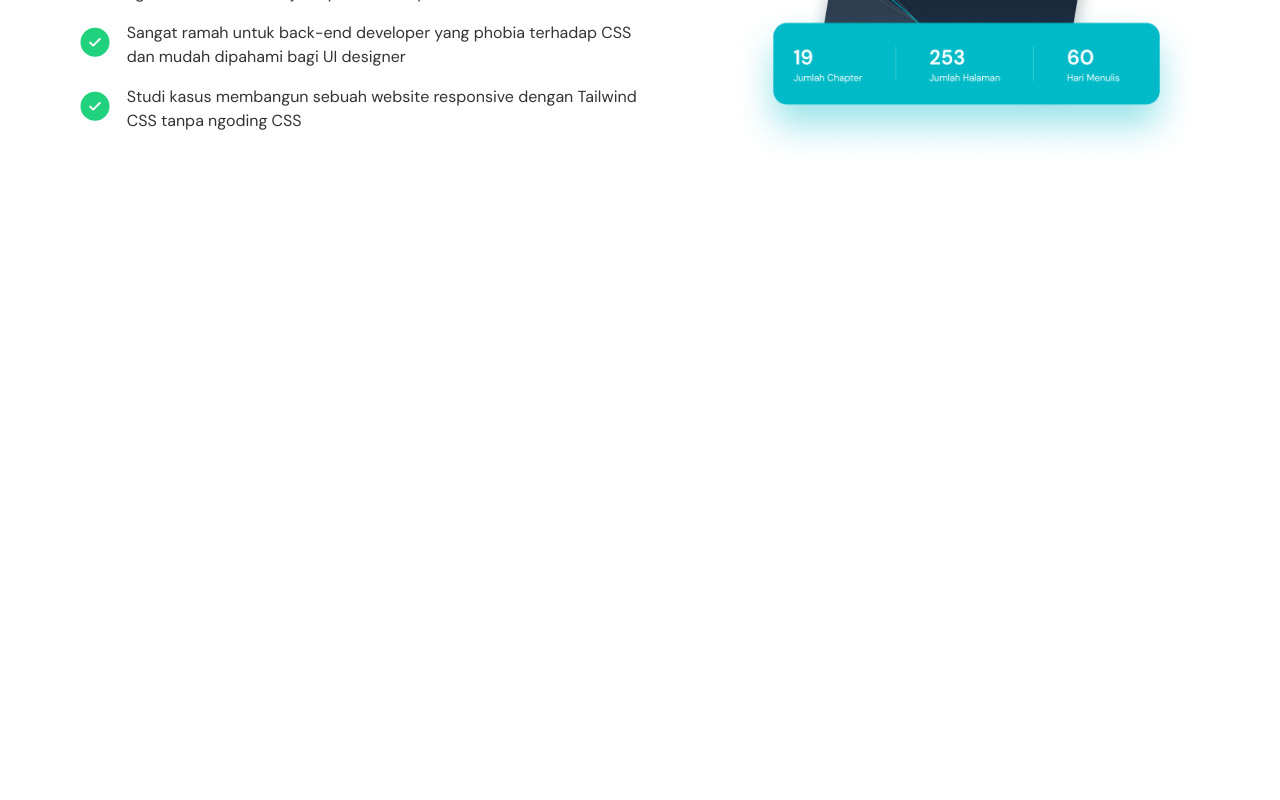
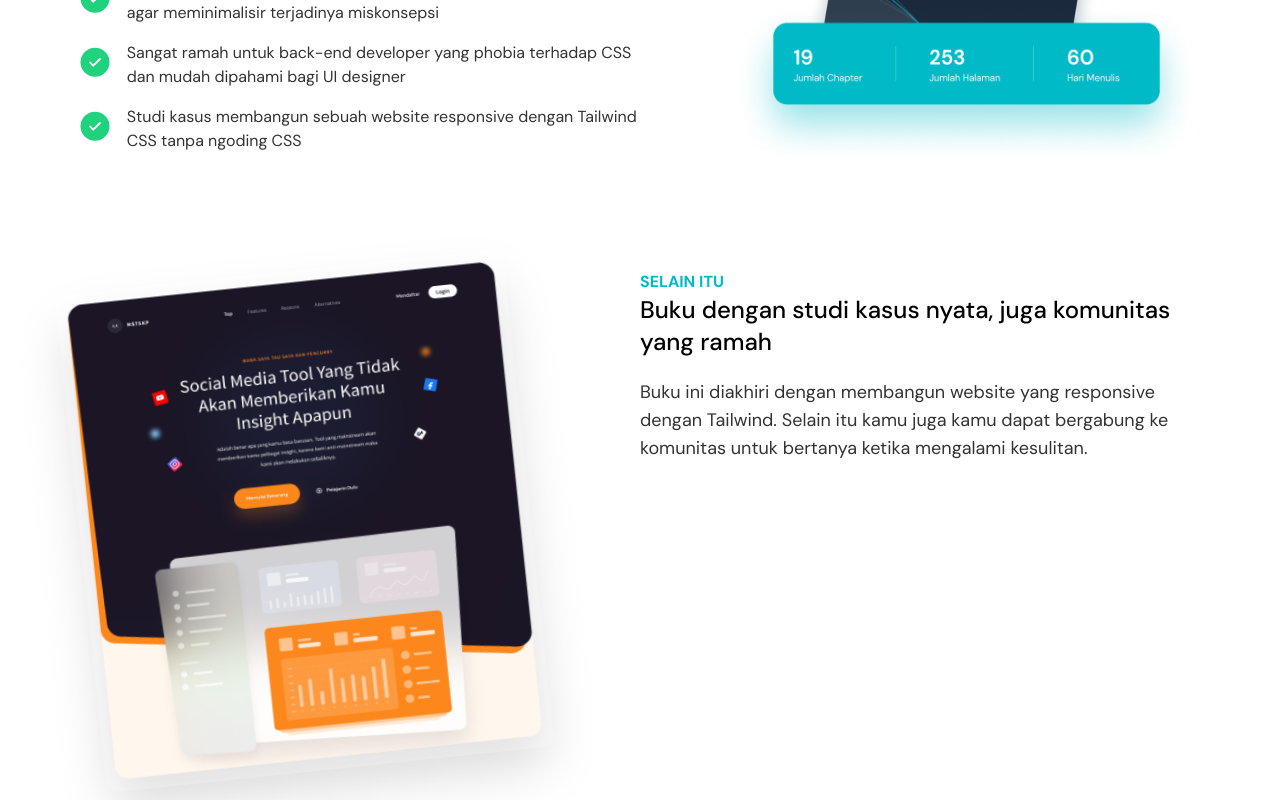
Before and after one commit to Fadil3/malaka, a Next.js app: page / in a window 1280 px wide. Shown: the part 2520-3320 px from the top of the page. Before the commit the page ends 2694 px from the top, so only its background shows below. Built offline with nearby package versions, Linux system fonts and the light colour scheme.

Commit message:
add other benefit text

```diff
--- a/components/Benefit/index.jsx
+++ b/components/Benefit/index.jsx
@@ -10,7 +10,7 @@ export default function Benefit() {
           <p className=" text-2xl font-medium">
             Manfaat yang kamu dapatkan ketika membeli buku Tailwind CSS ini
           </p>
-          <p className=" text-lg opacity-80">
+          <p className=" text-lg opacity-80 mt-5">
             &quot;Buku itu seperti cermin: kalau yang berkaca padanya adalah
             seorang yang bodoh, engkau tak bisa berharap yang terpantul adalah
             seorang yang jenius.&quot; - J.K Rowling
@@ -26,6 +26,27 @@ export default function Benefit() {
           <Image src="/benefit.png" alt="benefit" width={575} height={599} />
         </div>
       </div>
+      <div className="flex justify-between mt-24 px-20">
+        <div className="w-5/12 drop-shadow-2xl -rotate-6">
+          <Image
+            src="/other-benefit.png"
+            alt="other-benefit"
+            width={450}
+            height={500}
+          />
+        </div>
+        <div className="w-6/12 ">
+          <p className="text-primary font-bold">SELAIN ITU</p>
+          <p className=" text-2xl font-medium">
+            Buku dengan studi kasus nyata, juga komunitas yang ramah
+          </p>
+          <p className=" text-lg opacity-80 mt-5">
+            Buku ini diakhiri dengan membangun website yang responsive dengan
+            Tailwind. Selain itu kamu juga kamu dapat bergabung ke komunitas
+            untuk bertanya ketika mengalami kesulitan.
+          </p>
+        </div>
+      </div>
     </>
   )
 }
```
